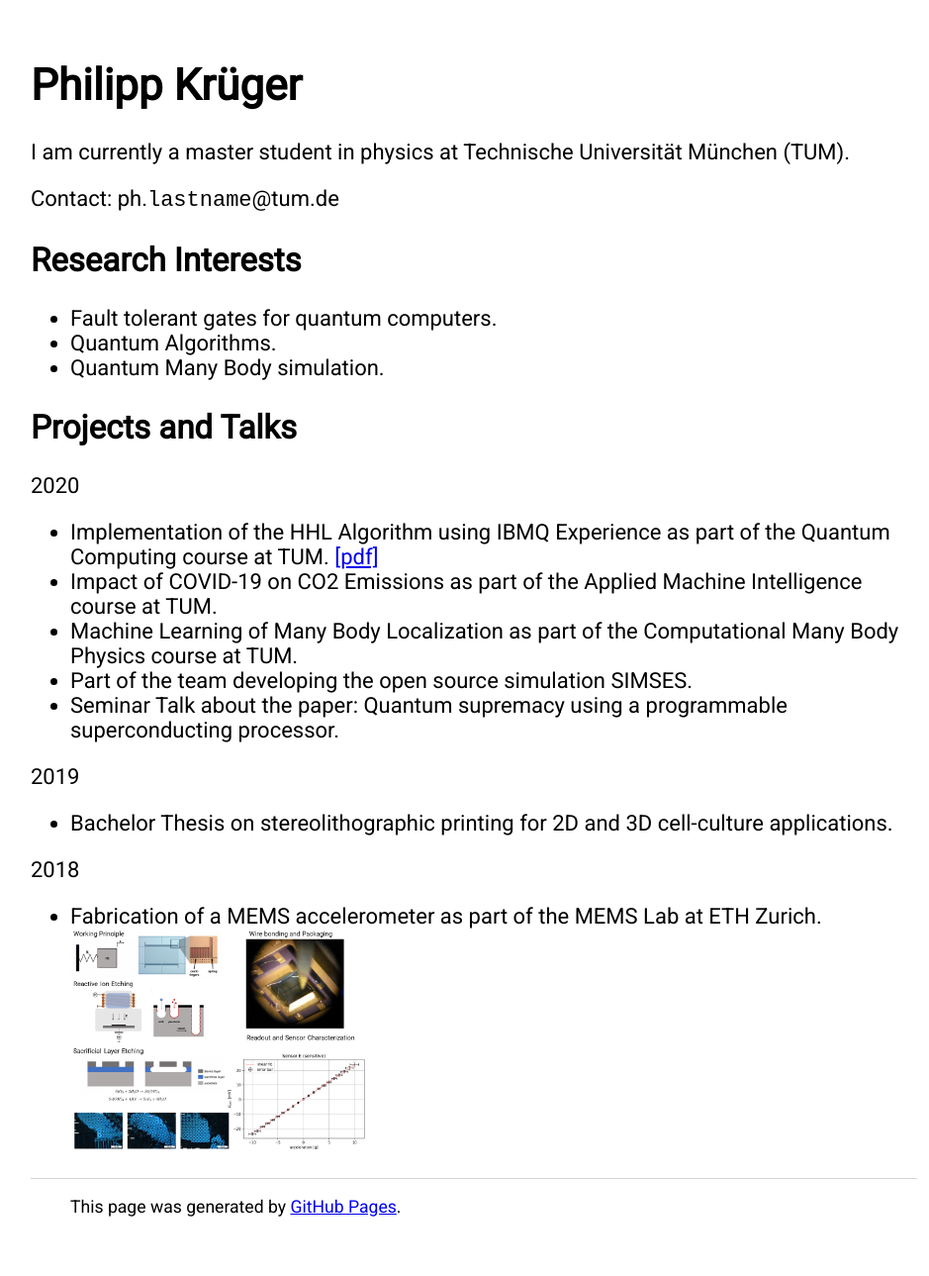
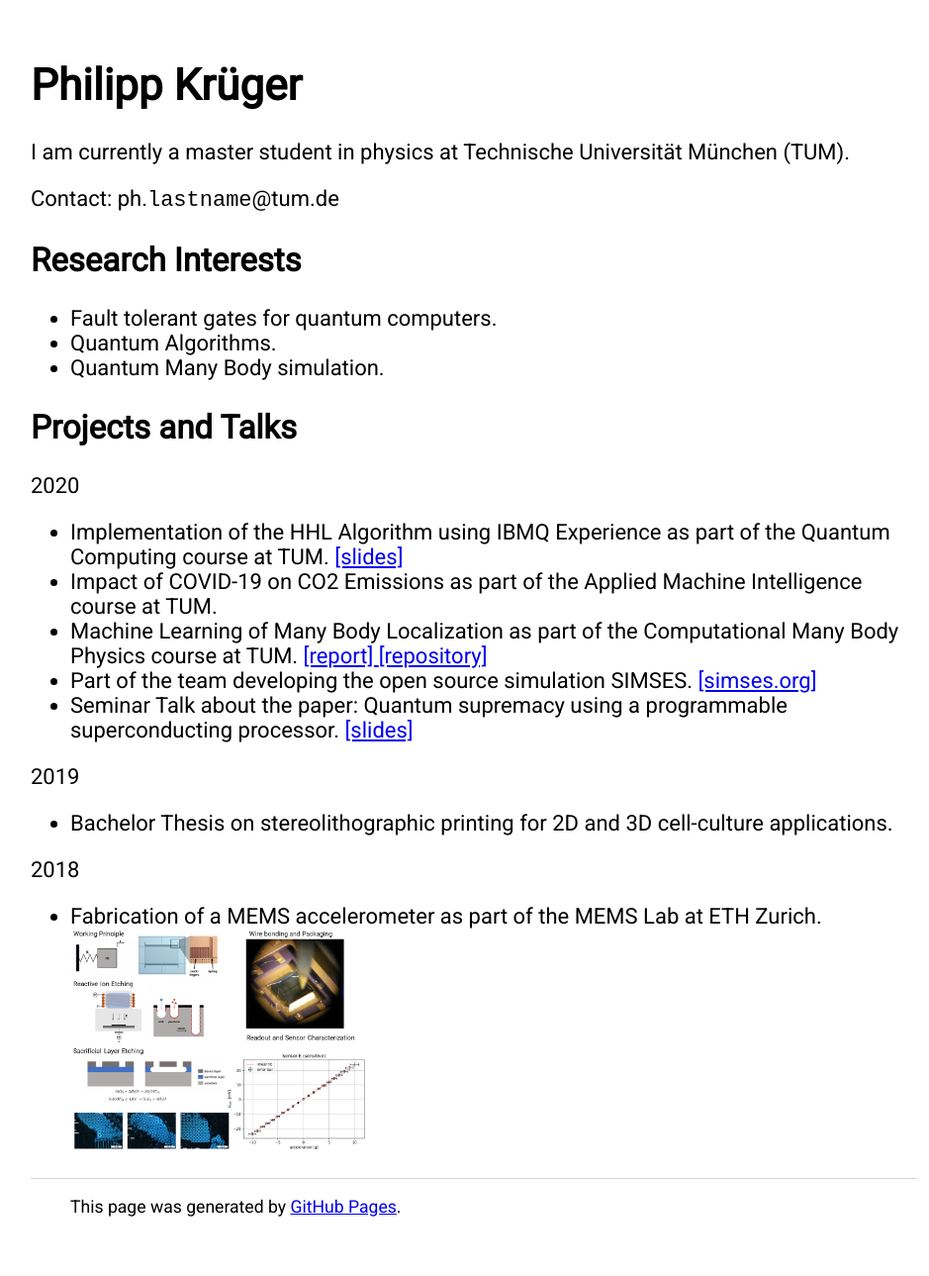
Before and after one commit to PhilippKrueger/PhilippKrueger.github.io, a Jekyll site: the page built from index.html, in a window 1280 px wide. Shown: the whole page at 99% size, without its empty margins (161-1100 px from the left). Built offline with Jekyll 4.4.1, drawn with Linux system fonts in a browser that asks for light colours.

Commit message:
Update index.html

```diff
--- a/index.html
+++ b/index.html
@@ -21,12 +21,25 @@ title: Philipp Krüger
 	2020
 	<ul>
 	  <li>Implementation of the HHL Algorithm using IBMQ Experience as part of the Quantum Computing course at TUM.
-		<a href="PhilippKrueger.github.io/Projects/2020_HHL_Algorithm.pdf" target="_blank">[pdf]</a>
-		</li>
-	  <li>Impact of COVID-19 on CO2 Emissions as part of the Applied Machine Intelligence course at TUM.</li>
-	  <li>Machine Learning of Many Body Localization as part of the Computational Many Body Physics course at TUM.</li>
-	  <li>Part of the team developing the open source simulation SIMSES.</li>
-	  <li>Seminar Talk about the paper: Quantum supremacy using a programmable superconducting processor.</li>
+		<a href="PhilippKrueger.github.io/Projects/2020_HHL_Algorithm.pdf" target="_blank">[slides]
+		</a>
+	  </li>
+	  <li>Impact of COVID-19 on CO2 Emissions as part of the Applied Machine Intelligence course at TUM.
+          </li>
+	  <li>Machine Learning of Many Body Localization as part of the Computational Many Body Physics course at TUM.
+		  <a href="PhilippKrueger.github.io/Projects/2020_HHL_Algorithm.pdf" target="_blank">[report]
+		</a>
+		  <a href="https://github.com/PhilippKrueger/ml-many-body-localization" target="_blank">[repository]
+		</a>
+	  </li>
+	  <li>Part of the team developing the open source simulation SIMSES.
+		  <a href="www.simses.org" target="_blank">[simses.org]
+		 </a>
+           </li>
+	  <li>Seminar Talk about the paper: Quantum supremacy using a programmable superconducting processor.
+		<a href="PhilippKrueger.github.io/Projects/2020_HHL_Algorithm.pdf" target="_blank">[slides]
+		 </a>
+          </li>
 	</ul>
 	2019
 	<ul>
```
